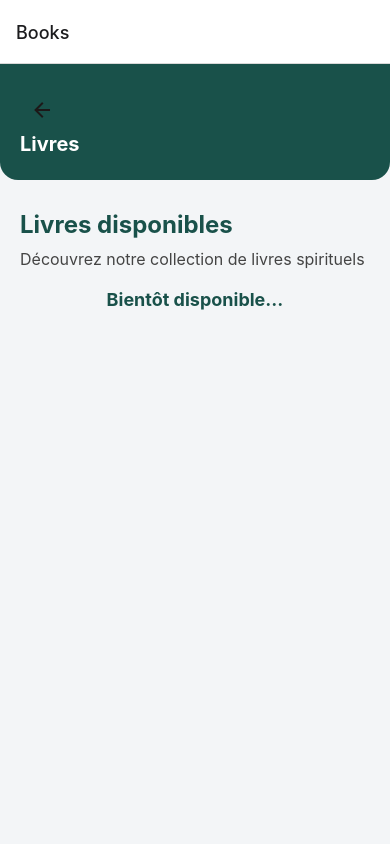
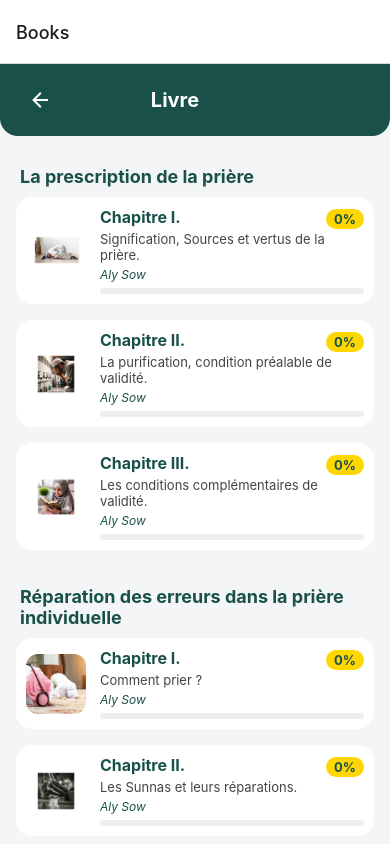
Before and after one commit to papalybn1-svg/at-taqwa-app, a React Native app: screen /Books in a window 390 px wide. Shown: the top 844 px of the page. Built offline with nearby package versions, Linux system fonts and the light colour scheme.

Commit message:
Remplace BooksScreen par la version de main qui affiche tous les chapitres + ajoute bouton retour

```diff
--- a/src/screens/BooksScreen.tsx
+++ b/src/screens/BooksScreen.tsx
@@ -1,12 +1,16 @@
-import { MaterialCommunityIcons } from '@expo/vector-icons';
 import AsyncStorage from '@react-native-async-storage/async-storage';
 import { NavigationProp, useNavigation } from '@react-navigation/native'; // Assurez-vous d'avoir installé React Navigation
 import React from "react";
-import { ScrollView, StyleSheet, Text, TouchableOpacity, View } from "react-native";
+import { Image, ImageSourcePropType, Modal, Pressable, ScrollView, StyleSheet, Text, TouchableOpacity, View, Animated } from "react-native";
 import { SafeAreaView } from 'react-native-safe-area-context';
+import { MaterialCommunityIcons } from '@expo/vector-icons';
 import chaptersData from '../../data/chapitres.json'; // Assurez-vous que le chemin est correct
 import colors from "../theme/colors";
 import { Chapter, ChaptersData } from '../types/chapters';
+import imageMap from '../../assets/chapterImages';
+const burgerMenu = require('../../assets/burger-menu.png');
+const lockClosed = require('../../assets/lock-closed.png');
+const lockOpen = require('../../assets/lock-open.png');
 
 // Regrouper les blocs en pages (max 15 pages)
 function paginateBlocks(blocks: { type: string; contenu: string }[], maxPages = 15) {
@@ -55,41 +59,109 @@ export default function BooksScreen() {
   };
 
   return (
-    <SafeAreaView style={styles.safeArea}>
-      {/* Header avec bouton retour */}
+    <SafeAreaView style={{ flex: 1, backgroundColor: colors.background }}>
+      {/* Le contenu scrollable */}
+      <ScrollView style={styles.container} contentContainerStyle={{paddingTop: 0}}>
         <View style={styles.header}>
           <TouchableOpacity onPress={() => navigation.goBack()} style={styles.backButton}>
-          <MaterialCommunityIcons name="arrow-left" size={24} color={colors.text} />
+            <MaterialCommunityIcons name="arrow-left" size={24} color={colors.white} />
           </TouchableOpacity>
-        <Text style={styles.headerTitle}>Livres</Text>
+          <Text style={styles.headerTitle}>Livre</Text>
           <View style={styles.placeholder} />
         </View>
-
-      <ScrollView style={styles.container} showsVerticalScrollIndicator={false}>
-        <View style={styles.content}>
-          <Text style={styles.title}>Livres disponibles</Text>
-          <Text style={styles.subtitle}>Découvrez notre collection de livres spirituels</Text>
-
-          {/* Contenu de la page */}
-          <View style={styles.booksContainer}>
-            <Text style={styles.comingSoon}>Bientôt disponible...</Text>
+        {/* Drawer latéral des chapitres */}
+        <Modal visible={drawerVisible} transparent animationType="slide">
+          <View style={{ flex:1, flexDirection:'row' }}>
+            <View style={{ width:260, backgroundColor:colors.primary, padding:18, borderTopRightRadius:24, borderBottomRightRadius:24 }}>
+              <Text style={{ color:'#fff', fontWeight:'bold', fontSize:20, marginBottom:18, textAlign:'center' }}>Chapitres</Text>
+              {Object.keys(data).map((partie, pidx) => (
+                <View key={pidx}>
+                  {data[partie as keyof ChaptersData].chapitres.map((ch, idx) => (
+                    <View key={idx} style={{ flexDirection:'row', alignItems:'center', marginBottom:10, borderRadius:12, padding:6 }}>
+                      <Text style={{ color:'#fff', fontWeight:'bold', fontSize:16, flex:1 }}>{ch.title}</Text>
+                    </View>
+                  ))}
+                </View>
+              ))}
+              <Pressable style={{ marginTop:18, backgroundColor:'#fff', borderRadius:12, paddingVertical:8, paddingHorizontal:24, alignSelf:'center' }} onPress={closeDrawer}>
+                <Text style={{ color:colors.primary, fontWeight:'bold' }}>Fermer</Text>
+              </Pressable>
+            </View>
+            <Pressable style={{ flex:1 }} onPress={closeDrawer} />
+          </View>
+        </Modal>
+        {Object.keys(data).map((partie, pidx) => (
+          <View key={pidx}>
+            <Text style={styles.sectionTitle}>{data[partie as keyof ChaptersData].titre}</Text>
+            <View style={styles.chapterList}>
+              {data[partie as keyof ChaptersData].chapitres.map((ch, idx) => (
+                <TouchableOpacity
+                  key={idx}
+                  style={styles.chapterCard}
+                  onPress={() => handleChapterPress(ch)}
+                >
+                  <Image
+                    source={imageMap[ch.image] || require('../../assets/1.png')}
+                    style={styles.chapterImage}
+                  />
+                  <View style={styles.chapterContent}>
+                    <View style={{ flexDirection: 'row', alignItems: 'center', justifyContent: 'space-between' }}>
+                      <Text style={styles.chapterTitle}>{ch.title}</Text>
+                      <View style={{ backgroundColor: '#FFD700', borderRadius: 12, paddingHorizontal: 8, paddingVertical: 2, marginLeft: 8 }}>
+                        <Text style={{ color: colors.primary, fontWeight: 'bold', fontSize: 13 }}>{Math.round(progress[`chapter${Object.keys(data)[pidx]}_${idx+1}`]||0)}%</Text>
                       </View>
                     </View>
+                    <Text style={styles.chapterDesc}>{ch.desc}</Text>
+                    <Text style={styles.chapterAuthor}>{ch.author}</Text>
+                    {/* Barre de progression du chapitre */}
+                    <View style={{ height:6, backgroundColor:'#eee', borderRadius:3, marginTop:6, width:'100%' }}>
+                      <View style={{ height:6, backgroundColor:'#BB9B4E', borderRadius:3, width:`${progress[`chapter${Object.keys(data)[pidx]}_${idx+1}`]||0}%` }} />
+                    </View>
+                  </View>
+                </TouchableOpacity>
+              ))}
+            </View>
+          </View>
+        ))}
       </ScrollView>
     </SafeAreaView>
   );
 }
 
 const styles = StyleSheet.create({
-  safeArea: { flex: 1, backgroundColor: colors.background },
-  header: { backgroundColor: colors.primary, paddingVertical: 24, paddingHorizontal: 20, borderBottomLeftRadius: 18, borderBottomRightRadius: 18, marginBottom: 10 },
-  backButton: { padding: 10 },
-  headerTitle: { color: colors.white, fontSize: 20, fontWeight: 'bold' },
-  placeholder: { flex: 1 },
   container: { flex: 1, backgroundColor: colors.background },
-  content: { padding: 20 },
-  title: { fontSize: 24, fontWeight: 'bold', color: colors.primary, marginBottom: 10 },
-  subtitle: { fontSize: 16, color: '#444', marginBottom: 20 },
-  booksContainer: { flex: 1, justifyContent: 'center', alignItems: 'center' },
-  comingSoon: { fontSize: 18, fontWeight: 'bold', color: colors.primary },
+  header: {
+    backgroundColor: colors.primary,
+    paddingVertical: 16,
+    paddingHorizontal: 20,
+    borderBottomLeftRadius: 18,
+    borderBottomRightRadius: 18,
+    marginBottom: 10,
+    flexDirection: 'row',
+    alignItems: 'center',
+    justifyContent: 'space-between'
+  },
+  backButton: {
+    padding: 8,
+    borderRadius: 8
+  },
+  headerTitle: {
+    color: colors.white,
+    fontSize: 20,
+    fontWeight: 'bold',
+    flex: 1,
+    textAlign: 'center',
+    marginRight: 40
+  },
+  placeholder: {
+    width: 40
+  },
+  sectionTitle: { fontSize: 18, fontWeight: 'bold', color: colors.primary, marginLeft: 20, marginTop: 20, marginBottom: 10 },
+  chapterList: { paddingHorizontal: 16 },
+  chapterCard: { flexDirection: 'row', backgroundColor: colors.white, borderRadius: 16, marginBottom: 16, elevation: 2, alignItems: 'center', padding: 10 },
+  chapterImage: { width: 60, height: 60, borderRadius: 12, marginRight: 14, resizeMode: 'cover' },
+  chapterContent: { flex: 1 },
+  chapterTitle: { fontSize: 16, fontWeight: 'bold', color: colors.primary, marginBottom: 4 },
+  chapterDesc: { fontSize: 13, color: '#444', marginBottom: 4 },
+  chapterAuthor: { fontSize: 12, color: colors.primary, fontStyle: 'italic' },
 });
```
Lines whose indentation alone changed are shown as unchanged.
